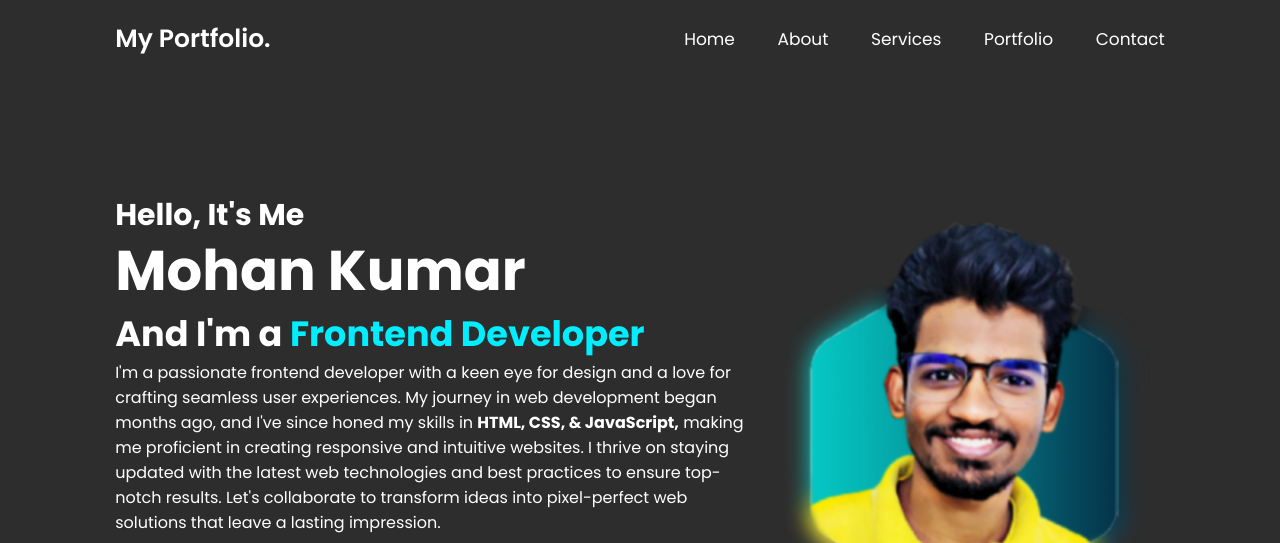
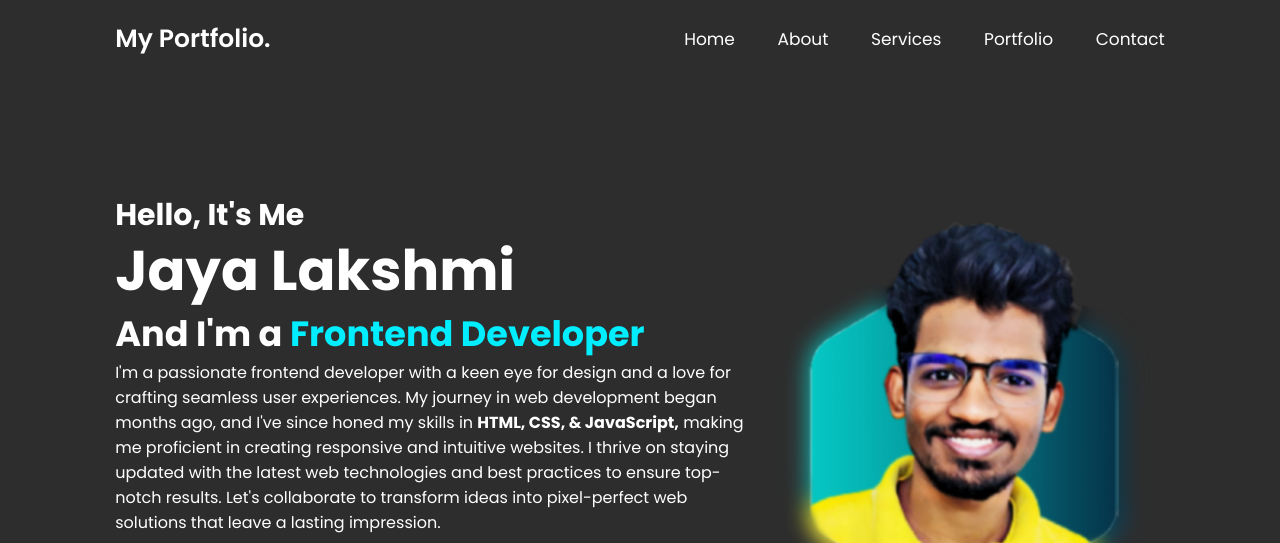
Before and after one commit to jayalakshmi-vadde/jayalakshmi-vadde.github.io, a plain HTML site: page index.html in a window 1280 px wide. Shown: the top 543 px of the page. Drawn offline with nearby package versions, Linux system fonts and the light colour scheme.

Commit message:
Update index.html

```diff
--- a/index.html
+++ b/index.html
@@ -4,7 +4,7 @@
 <head>
     <meta charset="UTF-8">
     <meta name="viewport" content="width=device-width, initial-scale=1.0">
-    <title>Mohan Kumar Portfolio</title>
+    <title>Jaya Lakshmi Portfolio</title>
     <link rel="icon" href="images/logo1.png">
     <link rel="stylesheet" href="style.css">
     <script src="https://kit.fontawesome.com/8dd9f82cf5.js" crossorigin="anonymous"></script>
@@ -27,7 +27,7 @@
     <section class="home" id="home">
         <div class="home-content">
             <h1>Hello, It's Me</h1>
-            <h1 class="name">Mohan Kumar</h1>
+            <h1 class="name">Jaya Lakshmi</h1>
             <h3>And I'm a <span class="multiple-text">Frontend Developer</span></h3>
             <p>I'm a passionate frontend developer with a keen eye for design and a love for crafting seamless user experiences. My journey in web development began months ago, and I've since honed my
                 skills in <b>HTML, CSS, & JavaScript,</b> making me proficient in creating responsive and intuitive websites.
```
